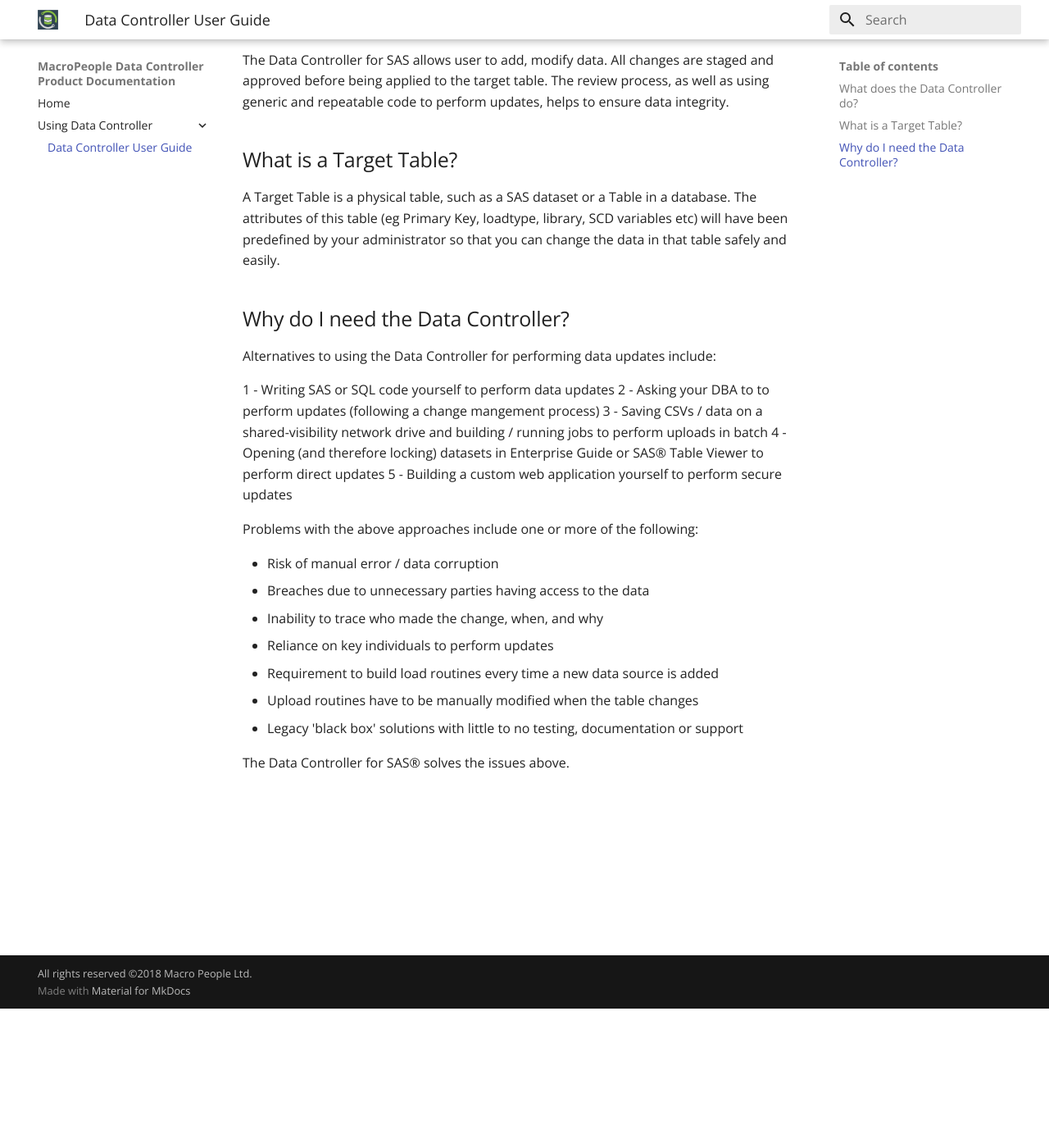
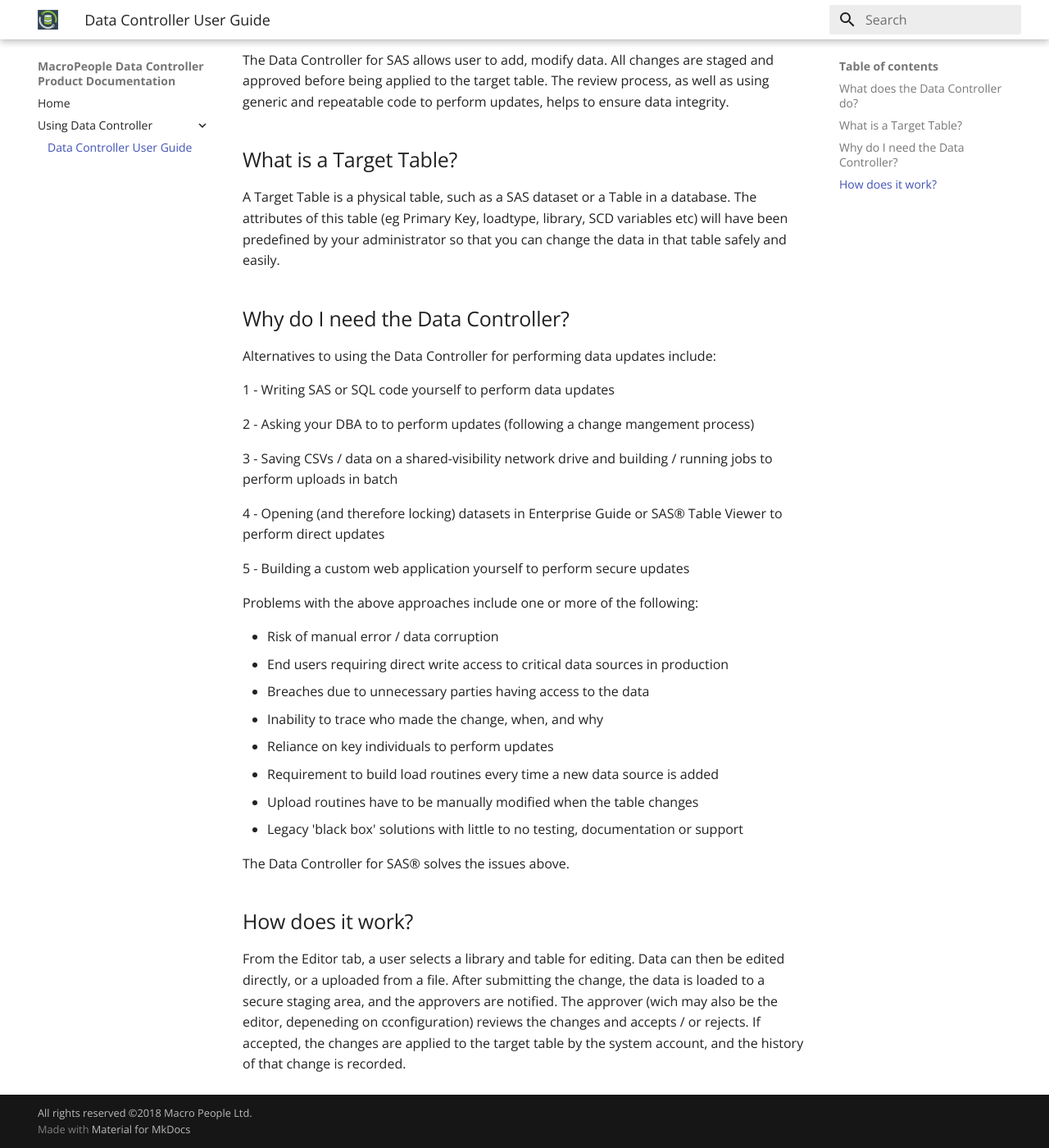
Before and after one commit to datacontroller/docs.datacontroller.io, an MkDocs documentation site: the page built from docs/dc-userguide.md, in a window 1280 px wide and 1400 px high, scrolled down 170 px. Shown: the whole window at 82% size. Built offline with MkDocs 1.6.1 and Material for MkDocs 9.7.7, drawn with Linux system fonts in a browser that asks for light colours; old or Windows-style settings are respelled for this version of MkDocs.

Commit message:
how does it work

```diff
--- a/docs/dc-userguide.md
+++ b/docs/dc-userguide.md
@@ -12,14 +12,19 @@
 Alternatives to using the Data Controller for performing data updates include:
 
 1 - Writing SAS or SQL code yourself to perform data updates
+
 2 - Asking your DBA to to perform updates (following a change mangement process)
+
 3 - Saving CSVs / data on a shared-visibility network drive and building / running jobs to perform uploads in batch
+
 4 - Opening (and therefore locking) datasets in Enterprise Guide or SAS® Table Viewer to perform direct updates
+
 5 - Building a custom web application yourself to perform secure updates
 
 Problems with the above approaches include one or more of the following:
 
  - Risk of manual error / data corruption
+ - End users requiring direct write access to critical data sources in production
  - Breaches due to unnecessary parties having access to the data
  - Inability to trace who made the change, when, and why
  - Reliance on key individuals to perform updates
@@ -28,3 +33,7 @@
  - Legacy 'black box' solutions with little to no testing, documentation or support
 
 The Data Controller for SAS® solves the issues above.
+
+## How does it work?
+
+From the Editor tab, a user selects a library and table for editing. Data can then be edited directly, or a uploaded from a file.  After submitting the change, the data is loaded to a secure staging area, and the approvers are notified.  The approver (wich may also be the editor, depeneding on cconfiguration) reviews the changes and accepts / or rejects. If accepted, the changes are applied to the target table by the system account, and the history of that change is recorded.
```
